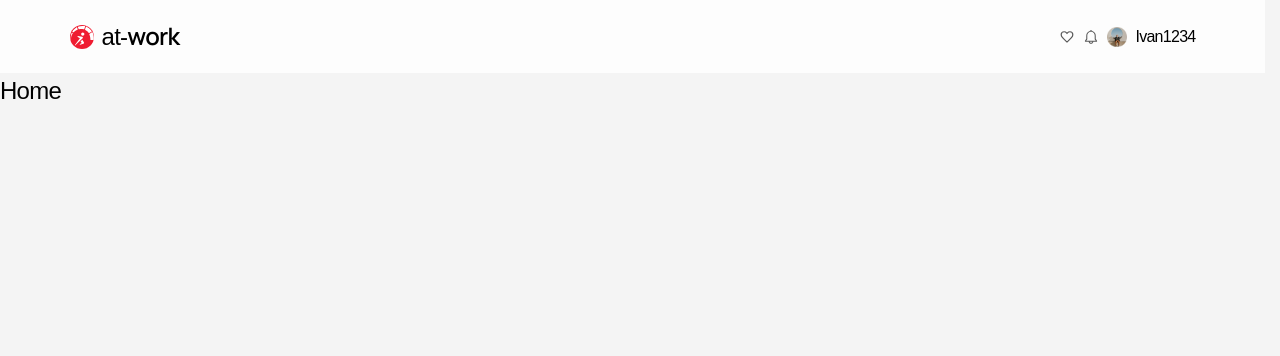
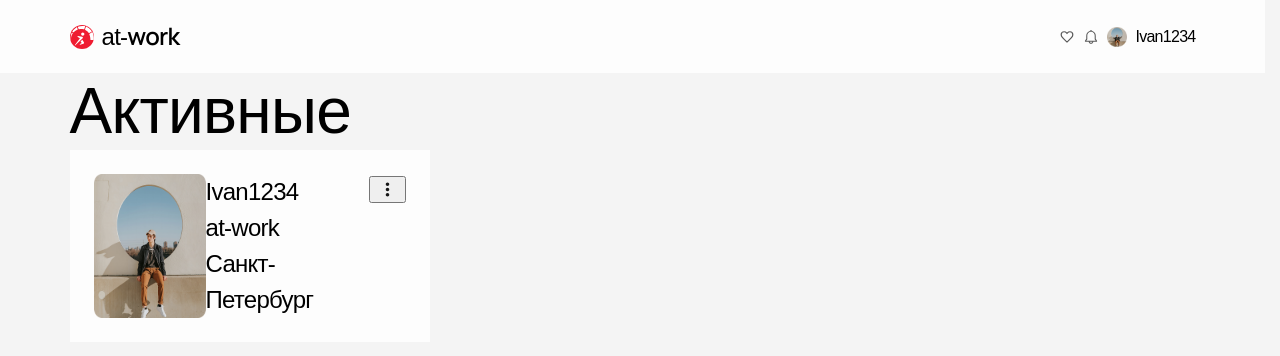
Before and after one commit to Sergey-Kozlov-developer/users-card-test, a React (Vite) app: page / in a window 1280 px wide. Shown: the top 356 px of the page. Built offline with nearby package versions, Linux system fonts and the light colour scheme; a web font is replaced by a local one.

Commit message:
feat: adding base user card ui

```diff
--- a/src/app/layout/Layout.tsx
+++ b/src/app/layout/Layout.tsx
@@ -7,7 +7,7 @@ const Layout = () => {
     return (
         <>
         <Header />
-        <main>
+        <main className="container">
             <Outlet />
         </main>
         </>
--- /dev/null
+++ b/src/app/styles/blocks/_users-list.scss
@@ -0,0 +1,36 @@
+@use "../../styles/base/helpers" as *;
+
+.users {
+
+  &__list {
+
+  }
+
+  &__card {
+	display: flex;
+	padding: rem(24);
+	width: rem(360);
+	background: var(--color-white);
+	&-img {
+	  width: rem(112);
+	}
+  }
+
+  &__text {
+
+	&-name {
+
+	}
+
+	&-company {
+
+	}
+
+	&-city {
+
+	}
+
+  }
+
+
+}
--- a/src/app/styles/main.scss
+++ b/src/app/styles/main.scss
@@ -5,3 +5,4 @@
 @use "./base/globals";
 
 @use "blocks/header";
+@use "blocks/users-list";
--- a/src/pages/home/ui/home.tsx
+++ b/src/pages/home/ui/home.tsx
@@ -1,8 +1,9 @@
+import {UsersWidget} from "@/widget/users";
 
 export const Home = () => {
     return (
         <div>
-            Home
+            <UsersWidget />
         </div>
     );
 };
--- /dev/null
+++ b/src/widget/users/index.ts
@@ -0,0 +1 @@
+export {UsersWidget} from './ui/users-widget.tsx'
--- /dev/null
+++ b/src/widget/users/ui/users-list.tsx
@@ -0,0 +1,38 @@
+import type {User} from "@shared/types/user.ts";
+import userPhoto from '@assets/images/user-photo.png';
+import setting from '@assets/icons/settings.svg';
+
+
+interface UsersListProps {
+    users: User[];
+}
+
+const UsersList = () => {
+    return (
+        <div className='users'>
+            <div className='users__list'>
+                <div className='users__card'>
+                    <img src={userPhoto} alt="Photo" className="users__card-img"/>
+                    <div className='users__text'>
+                        <p className='users__text-name'>Ivan1234</p>
+                        <p className='users__text-company'>at-work</p>
+
+                        <p className='users__text-city'>Санкт-Петербург</p>
+                    </div>
+                    <div>
+                        <button>
+                            <img src={setting} alt=""/>
+                        </button>
+                    </div>
+                </div>
+                {/*{users.map((user) => (*/}
+                {/*    <div className='users__card' key={user.id}>*/}
+                {/*        <p>{user.name}</p>*/}
+                {/*    </div>*/}
+                {/*))}*/}
+            </div>
+        </div>
+    );
+};
+
+export default UsersList;
--- /dev/null
+++ b/src/widget/users/ui/users-widget.tsx
@@ -0,0 +1,20 @@
+import UsersList from "@/widget/users/ui/users-list.tsx";
+// import {useUsers} from "@entities/user/api/queries.ts";
+
+
+export const UsersWidget = () => {
+
+    // const {data: users, isLoading, error} = useUsers();
+    //
+    // if (isLoading) return <div className="loading">Loading users...</div>;
+    // if (error) return <div className="error">Error: {error.message}</div>;
+    // if (!users) return null;
+
+    return (
+        <div className='list'>
+            <h1 className='list__title'>Активные</h1>
+            {/*<UsersList users={users} />*/}
+            <UsersList />
+        </div>
+    );
+};
```
Also changed, not shown: src/shared/assets/icons/settings.svg (added), src/shared/assets/images/user-photo.png (added).
